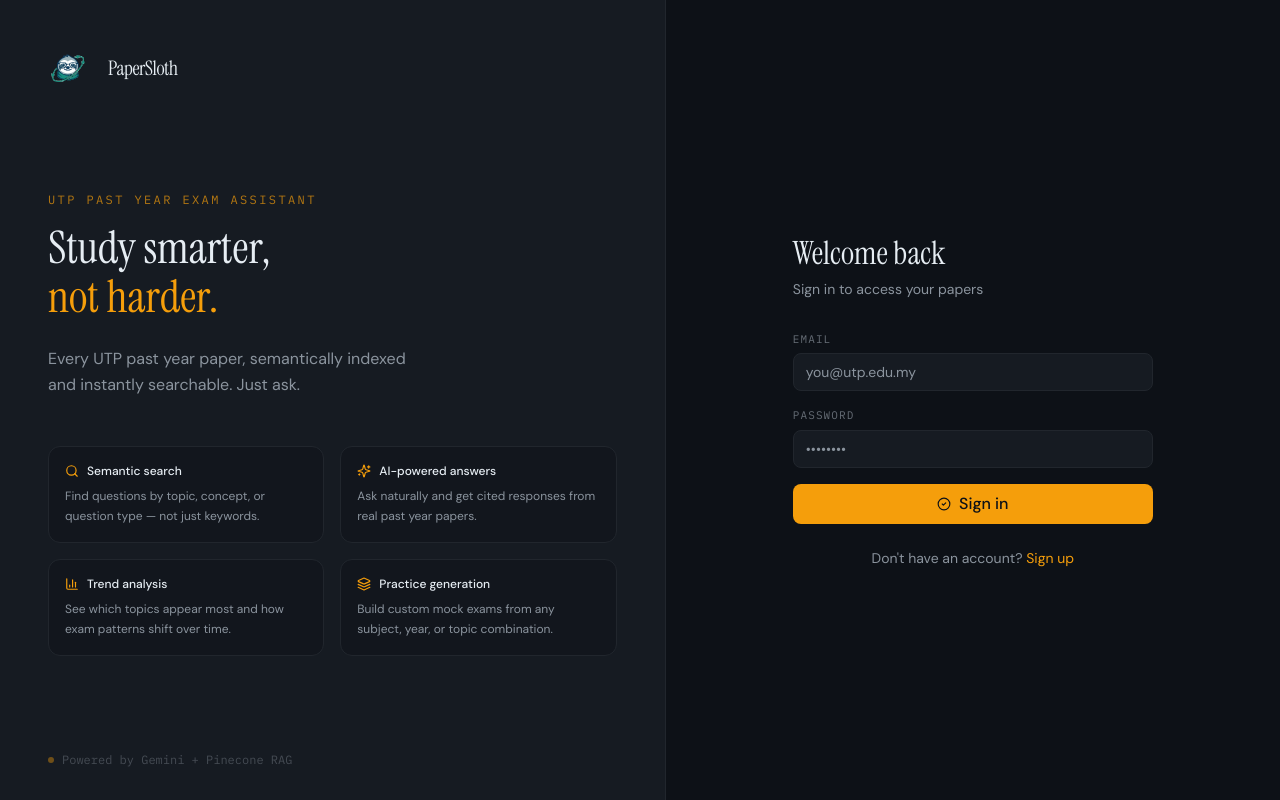
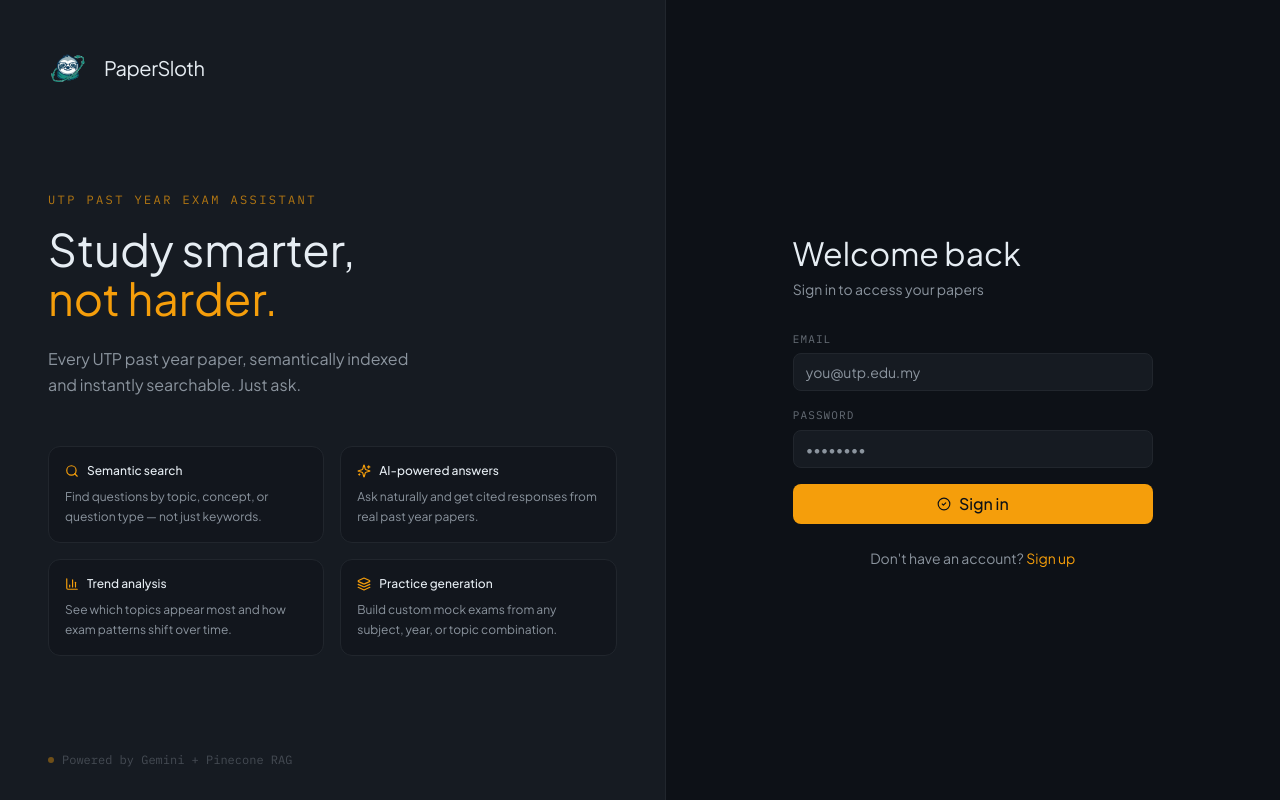
Before and after one commit to ziqqq-rgb/PaperSloth, a React (Vite) app in the folder frontend/: page /login in a window 1280 px wide. Built offline with nearby package versions, Linux system fonts and the light colour scheme.

Commit message:
feat: implement 2nd logo

```diff
--- a/frontend/index.html
+++ b/frontend/index.html
@@ -6,7 +6,7 @@
     <title>PaperSloth — UTP Past Year Papers</title>
     <link rel="preconnect" href="https://fonts.googleapis.com" />
     <link rel="preconnect" href="https://fonts.gstatic.com" crossorigin />
-    <link href="https://fonts.googleapis.com/css2?family=DM+Sans:wght@300;400;500;600&family=IBM+Plex+Mono:wght@400;500&family=Instrument+Serif:ital@0;1&display=swap" rel="stylesheet" />
+    <link href="https://fonts.googleapis.com/css2?family=Plus+Jakarta+Sans:wght@300;400;500;600&family=IBM+Plex+Mono:wght@400;500&display=swap" rel="stylesheet" />
     <link
           rel="stylesheet"
           href="https://cdn.jsdelivr.net/npm/katex@0.16.9/dist/katex.min.css"
--- a/frontend/src/BrowsePage.tsx
+++ b/frontend/src/BrowsePage.tsx
@@ -105,7 +105,6 @@ export default function BrowsePage() {
       {/* ── Header ── */}
       <div className="bg-surface border-b border-border px-6 py-4 shrink-0">
         <div className="flex items-center gap-3 mb-4">
-          <img src={logo} alt="PaperSloth" className="w-7 h-7 rounded-lg object-contain" />
           <span className="font-medium text-sm text-text">Past Year Papers</span>
           {!loading && (
             <span className="text-[11px] font-mono text-muted bg-border/40 px-2 py-0.5 rounded-full">
--- a/frontend/src/app.tsx
+++ b/frontend/src/app.tsx
@@ -57,6 +57,7 @@ import ReactMarkdown from 'react-markdown'
 import remarkMath from 'remark-math'
 import rehypeKatex from 'rehype-katex'
 import logo from './assets/logo.svg'
+import logo2 from './assets/logo2.svg'
 
 // ─── Types ────────────────────────────────────────────────────────────────────
 
@@ -172,7 +173,7 @@ function AuthPage() {
     <div className="min-h-screen bg-base flex">
       {/* ── Left branding panel ── */}
       <div className="hidden lg:flex lg:w-[52%] bg-surface border-r border-border flex-col">
-        <div className="flex items-center gap-3 px-10 pt-10">
+        <div className="flex items-center gap-2 px-10 pt-10">
             <img src={logo} alt="PaperSloth" className="w-14 h-14 object-contain" />
           <span className="font-display text-xl text-text tracking-tight">
             PaperSloth
@@ -343,14 +344,14 @@ function Sidebar() {
       {/* Logo */}
       <div
         className={cx(
-          'flex items-center h-[52px] border-b border-border px-3.5 shrink-0',
-          collapsed ? 'justify-center' : 'gap-2.5'
+          'flex items-center h-[52px] border-b border-border px-2 shrink-0',
+          collapsed ? 'justify-center' : ''
         )}
       >
           <img src={logo} alt="PaperSloth" className="w-14 h-14 rounded-lg object-contain" />
 
         {!collapsed && (
-          <span className="font-display text-[1.1rem] text-text leading-none">
+          <span className="font-display text-[1.1rem] text-text leading-none -ml-2">
             PaperSloth
           </span>
         )}
@@ -968,9 +969,11 @@ function ChatPage() {
       <div className="flex-1 overflow-y-auto">
         {messages.length === 0 ? (
           <div className="h-full flex flex-col items-center justify-center px-6">
-            <div className="w-16 h-16 rounded-2xl bg-amber/8 border border-amber/20 flex items-center justify-center mb-6">
-              <Sparkles size={26} className="text-amber" />
-            </div>
+            <img
+              src={logo2}
+              alt="PaperSloth"
+              className="w-28 h-28 object-contain opacity-100"
+            />
             <h2 className="font-display text-[2rem] text-text text-center">
               What do you want to study?
             </h2>
--- a/frontend/tailwind.config.ts
+++ b/frontend/tailwind.config.ts
@@ -13,8 +13,8 @@ export default {
         amber:   { DEFAULT: '#f59e0b', dim: '#92400e' },
       },
       fontFamily: {
-        display: ['"Instrument Serif"', 'Georgia', 'serif'],
-        sans:    ['"DM Sans"', 'system-ui', 'sans-serif'],
+        display: ['"Plus Jakarta Sans"', 'system-ui', 'sans-serif'],
+        sans:    ['"Plus Jakarta Sans"', 'system-ui', 'sans-serif'],
         mono:    ['"IBM Plex Mono"', 'monospace'],
       },
       animation: {
```
Also changed, not shown: frontend/src/assets/logo2.svg (added).
